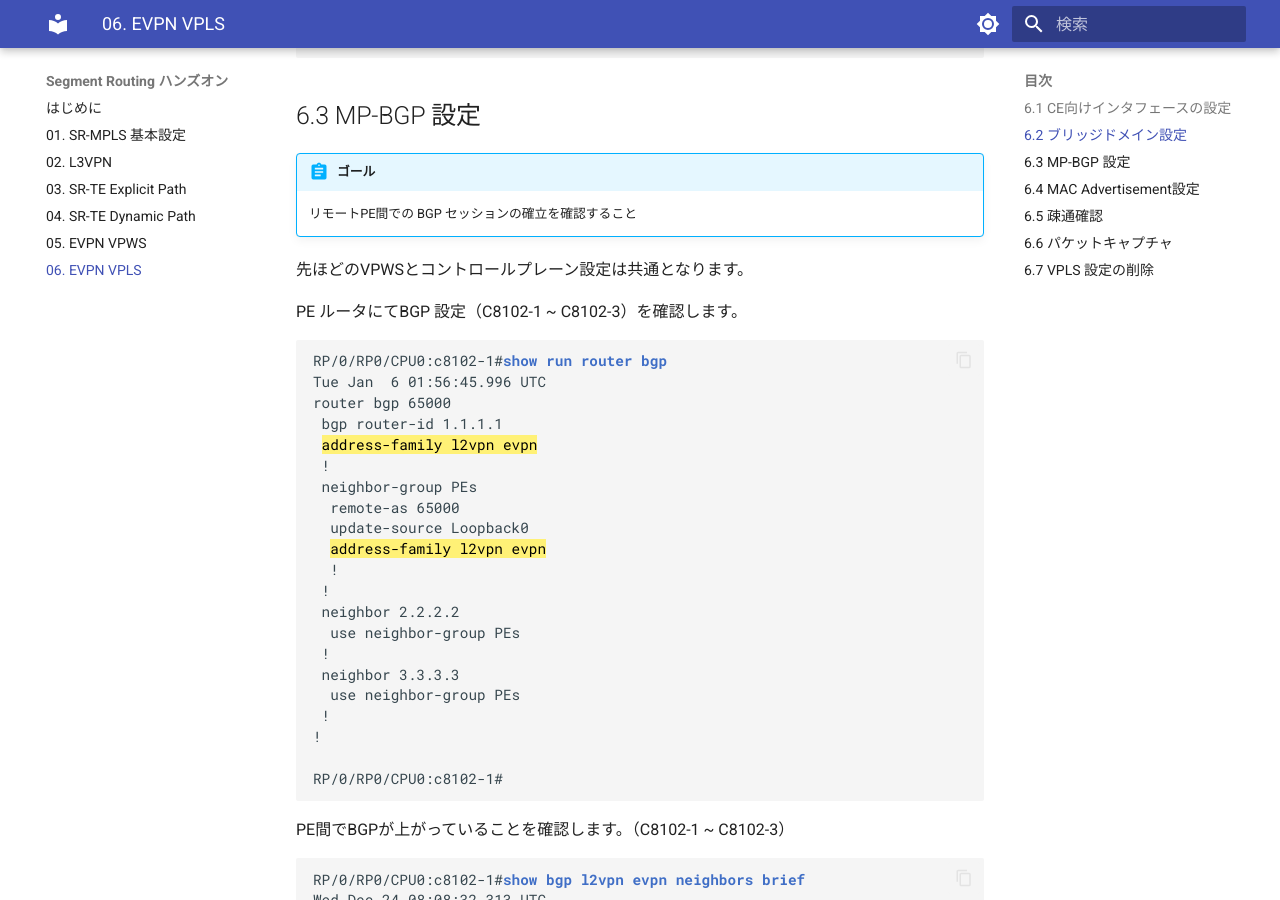
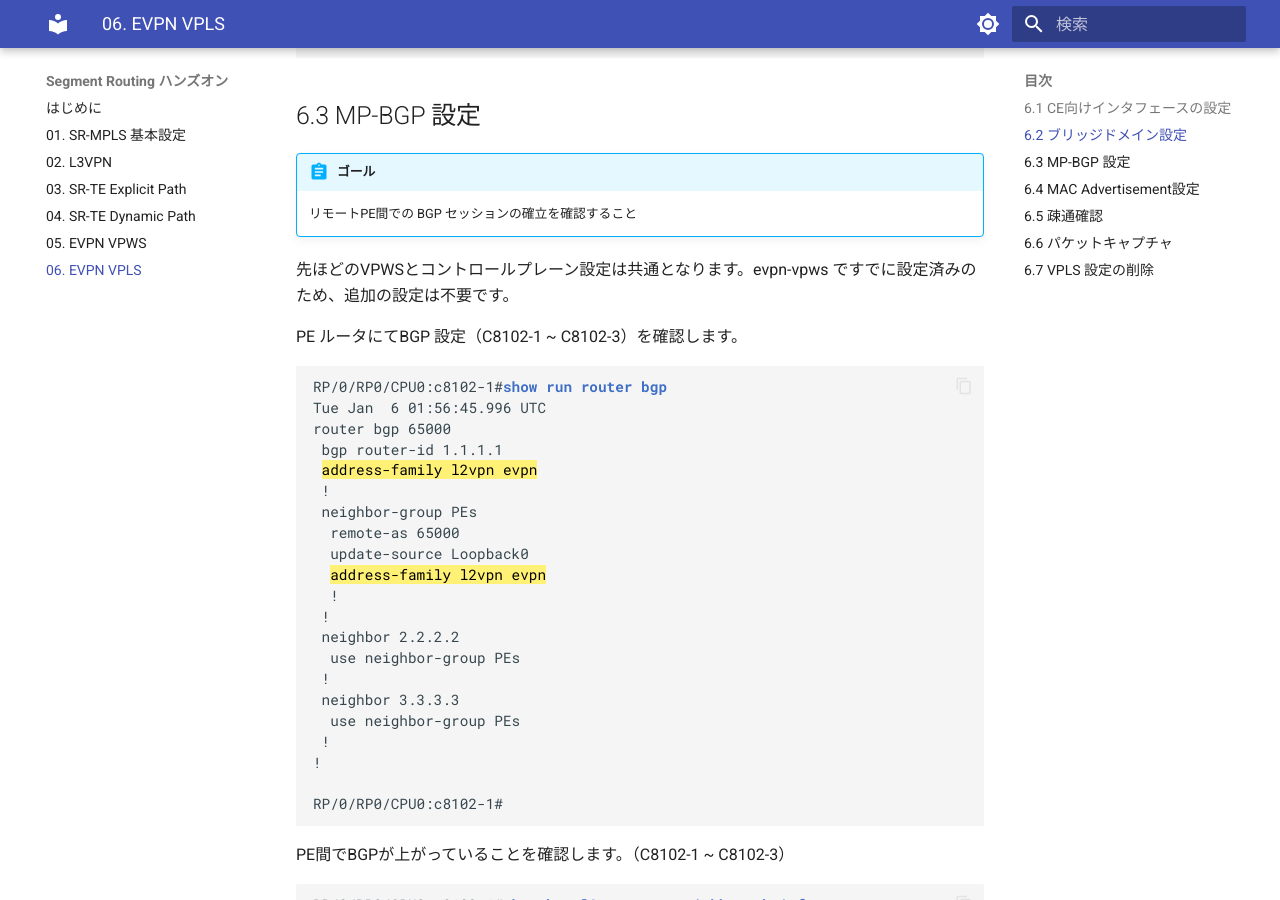
Before and after one commit to hitakaha/sr-mpls-hands-on, an MkDocs documentation site: the page built from docs/06-evpn-vpls/index.md, in a window 1280 px wide and 900 px high, scrolled down 1702 px. Built offline with MkDocs 1.6.1 and Material for MkDocs 9.7.7, drawn with Linux system fonts in a browser that asks for light colours.

Commit message:
Update index.md
VPLS で EVPN は設定不要である点を追記

```diff
--- a/docs/06-evpn-vpls/index.md
+++ b/docs/06-evpn-vpls/index.md
@@ -57,7 +57,7 @@ RP/0/RP0/CPU0:c8102-1#</code></pre>
 
     リモートPE間での BGP セッションの確立を確認すること
 
-先ほどのVPWSとコントロールプレーン設定は共通となります。
+先ほどのVPWSとコントロールプレーン設定は共通となります。evpn-vpws ですでに設定済みのため、追加の設定は不要です。
 
 PE ルータにてBGP 設定（C8102-1 ~ C8102-3）を確認します。
 
```
